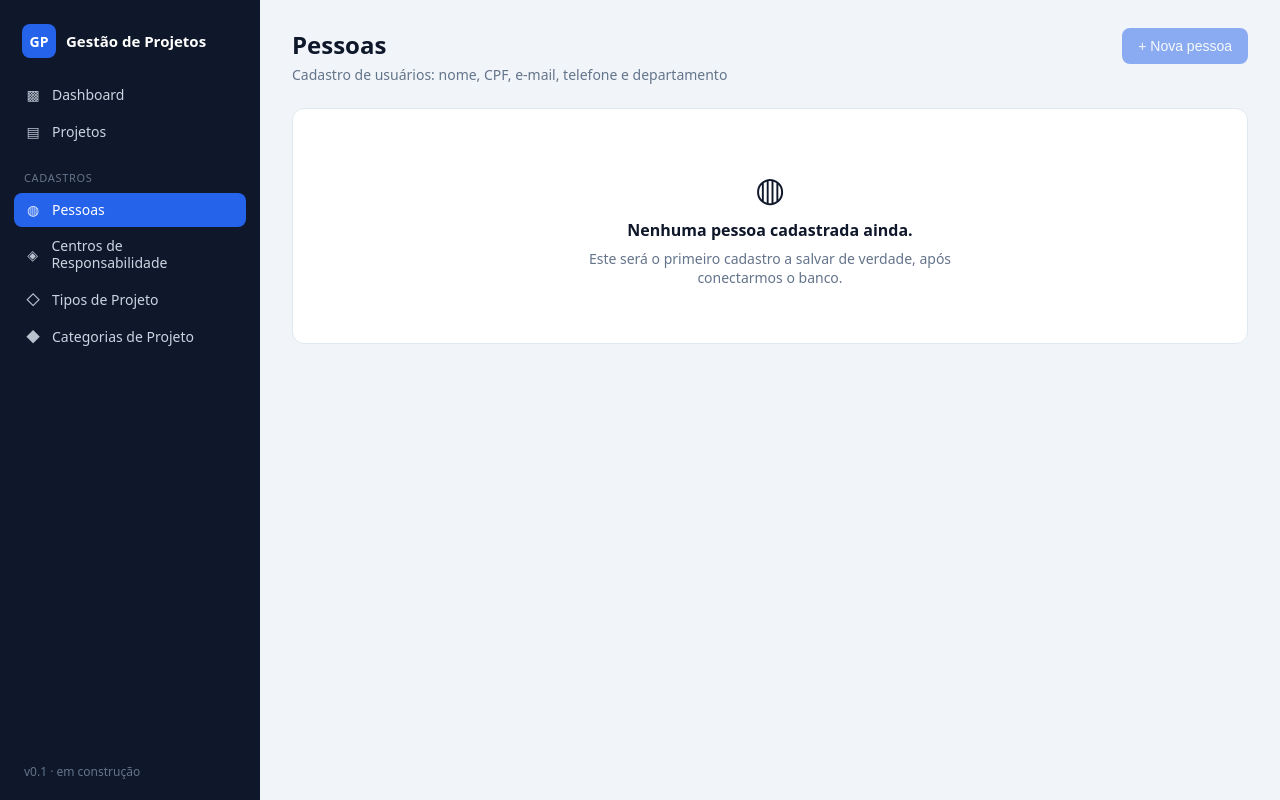
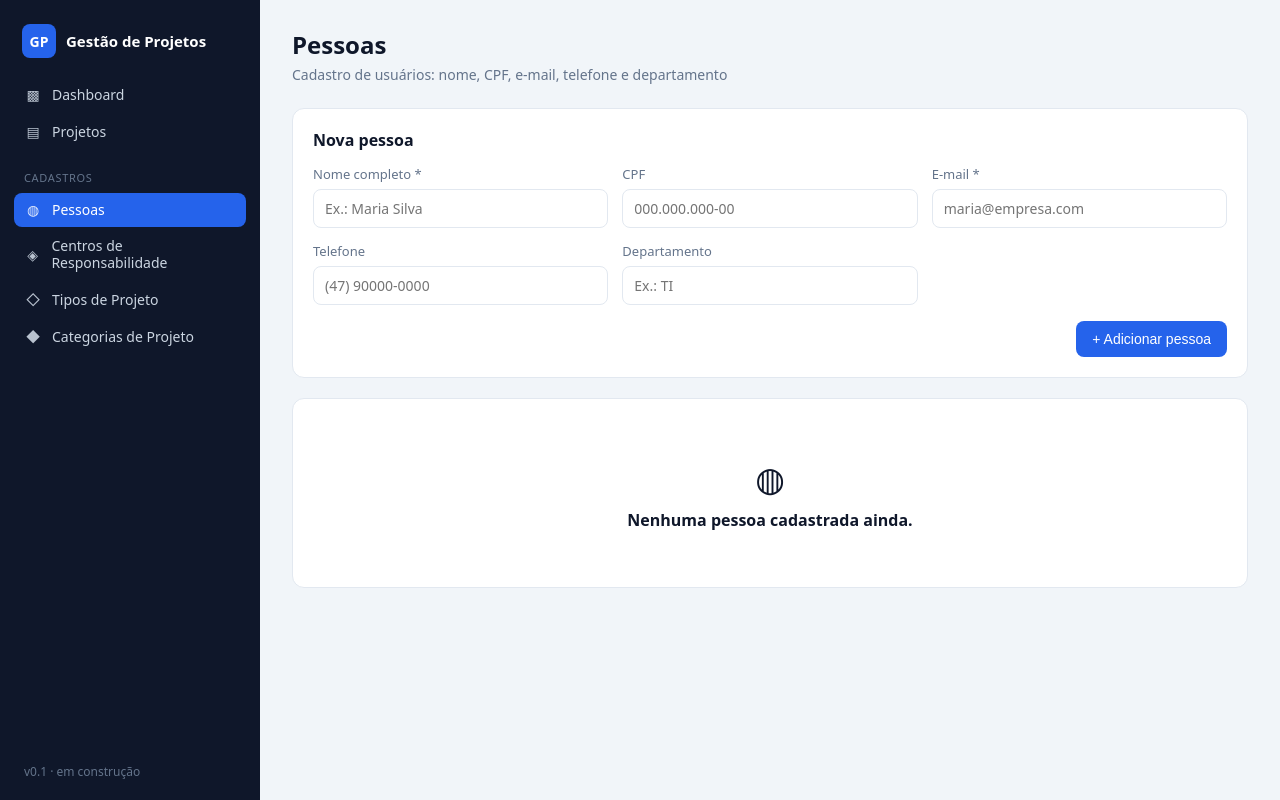
Before and after one commit to jardelfi-max/gestao-projetos, a React (Vite) app: page /#/cadastros/pessoas in a window 1280 px wide. Built offline with nearby package versions, Linux system fonts and the light colour scheme.

Commit message:
Cadastro de Pessoas funcional (adicionar, listar, excluir) com persistencia no navegador

```diff
--- a/src/index.css
+++ b/src/index.css
@@ -243,3 +243,119 @@ body {
   margin: 0;
   max-width: 420px;
 }
+
+/* ---------- Forms ---------- */
+.form-card {
+  margin-bottom: 20px;
+}
+
+.form-grid {
+  display: grid;
+  grid-template-columns: repeat(auto-fit, minmax(220px, 1fr));
+  gap: 14px;
+  margin-top: 14px;
+}
+
+.field {
+  display: flex;
+  flex-direction: column;
+  gap: 6px;
+}
+
+.field > span {
+  font-size: 13px;
+  color: var(--text-muted);
+}
+
+.field input {
+  padding: 9px 11px;
+  border: 1px solid var(--border);
+  border-radius: 8px;
+  font-size: 14px;
+  font-family: inherit;
+  color: var(--text);
+  background: #fff;
+}
+
+.field input:focus {
+  outline: none;
+  border-color: var(--primary);
+  box-shadow: 0 0 0 3px rgba(37, 99, 235, 0.12);
+}
+
+.form-error {
+  color: #dc2626;
+  font-size: 13px;
+  margin: 12px 0 0;
+}
+
+.form-actions {
+  margin-top: 16px;
+  display: flex;
+  justify-content: flex-end;
+}
+
+/* ---------- Table ---------- */
+.table-card {
+  padding: 0;
+  overflow: hidden;
+}
+
+.table-head-row {
+  padding: 16px 20px;
+  border-bottom: 1px solid var(--border);
+}
+
+.table-head-row .card-title {
+  margin: 0;
+}
+
+.table-wrap {
+  overflow-x: auto;
+}
+
+.data-table {
+  width: 100%;
+  border-collapse: collapse;
+  font-size: 14px;
+}
+
+.data-table th {
+  text-align: left;
+  padding: 12px 16px;
+  color: var(--text-muted);
+  font-weight: 600;
+  font-size: 12px;
+  text-transform: uppercase;
+  letter-spacing: 0.03em;
+  background: #f8fafc;
+  border-bottom: 1px solid var(--border);
+  white-space: nowrap;
+}
+
+.data-table td {
+  padding: 12px 16px;
+  border-bottom: 1px solid var(--border);
+}
+
+.data-table tr:last-child td {
+  border-bottom: none;
+}
+
+.data-table tbody tr:hover {
+  background: #f8fafc;
+}
+
+.btn-link-danger {
+  background: none;
+  border: none;
+  color: #dc2626;
+  cursor: pointer;
+  font-size: 13px;
+  padding: 4px 6px;
+  border-radius: 6px;
+}
+
+.btn-link-danger:hover {
+  background: #fef2f2;
+}
--- a/src/pages/cadastros/Pessoas.tsx
+++ b/src/pages/cadastros/Pessoas.tsx
@@ -1,19 +1,177 @@
+import { useEffect, useState } from 'react'
 import PageHeader from '../../components/PageHeader'
 import EmptyState from '../../components/EmptyState'
 
+type Pessoa = {
+  id: number
+  nomeCompleto: string
+  cpf: string
+  email: string
+  telefone: string
+  departamento: string
+}
+
+const STORAGE_KEY = 'gp.pessoas'
+
+const formVazio = {
+  nomeCompleto: '',
+  cpf: '',
+  email: '',
+  telefone: '',
+  departamento: '',
+}
+
 export default function Pessoas() {
+  const [pessoas, setPessoas] = useState<Pessoa[]>(() => {
+    const salvo = localStorage.getItem(STORAGE_KEY)
+    return salvo ? (JSON.parse(salvo) as Pessoa[]) : []
+  })
+  const [form, setForm] = useState(formVazio)
+  const [erro, setErro] = useState('')
+
+  // Salva no navegador sempre que a lista muda
+  useEffect(() => {
+    localStorage.setItem(STORAGE_KEY, JSON.stringify(pessoas))
+  }, [pessoas])
+
+  function atualizarCampo(campo: keyof typeof formVazio, valor: string) {
+    setForm((f) => ({ ...f, [campo]: valor }))
+  }
+
+  function adicionar(e: React.FormEvent) {
+    e.preventDefault()
+    if (!form.nomeCompleto.trim()) {
+      setErro('O nome completo é obrigatório.')
+      return
+    }
+    if (!form.email.trim()) {
+      setErro('O e-mail é obrigatório.')
+      return
+    }
+    const nova: Pessoa = {
+      id: Date.now(),
+      nomeCompleto: form.nomeCompleto.trim(),
+      cpf: form.cpf.trim(),
+      email: form.email.trim(),
+      telefone: form.telefone.trim(),
+      departamento: form.departamento.trim(),
+    }
+    setPessoas((lista) => [...lista, nova])
+    setForm(formVazio)
+    setErro('')
+  }
+
+  function excluir(id: number) {
+    setPessoas((lista) => lista.filter((p) => p.id !== id))
+  }
+
   return (
     <div className="page">
       <PageHeader
         title="Pessoas"
         subtitle="Cadastro de usuários: nome, CPF, e-mail, telefone e departamento"
-        action="+ Nova pessoa"
       />
-      <EmptyState
-        icon="◍"
-        message="Nenhuma pessoa cadastrada ainda."
-        hint="Este será o primeiro cadastro a salvar de verdade, após conectarmos o banco."
-      />
+
+      <form className="card form-card" onSubmit={adicionar}>
+        <h2 className="card-title">Nova pessoa</h2>
+        <div className="form-grid">
+          <label className="field">
+            <span>Nome completo *</span>
+            <input
+              value={form.nomeCompleto}
+              onChange={(e) => atualizarCampo('nomeCompleto', e.target.value)}
+              placeholder="Ex.: Maria Silva"
+            />
+          </label>
+          <label className="field">
+            <span>CPF</span>
+            <input
+              value={form.cpf}
+              onChange={(e) => atualizarCampo('cpf', e.target.value)}
+              placeholder="000.000.000-00"
+            />
+          </label>
+          <label className="field">
+            <span>E-mail *</span>
+            <input
+              type="email"
+              value={form.email}
+              onChange={(e) => atualizarCampo('email', e.target.value)}
+              placeholder="maria@empresa.com"
+            />
+          </label>
+          <label className="field">
+            <span>Telefone</span>
+            <input
+              value={form.telefone}
+              onChange={(e) => atualizarCampo('telefone', e.target.value)}
+              placeholder="(47) 90000-0000"
+            />
+          </label>
+          <label className="field">
+            <span>Departamento</span>
+            <input
+              value={form.departamento}
+              onChange={(e) => atualizarCampo('departamento', e.target.value)}
+              placeholder="Ex.: TI"
+            />
+          </label>
+        </div>
+
+        {erro && <p className="form-error">{erro}</p>}
+
+        <div className="form-actions">
+          <button type="submit" className="btn-primary">
+            + Adicionar pessoa
+          </button>
+        </div>
+      </form>
+
+      {pessoas.length === 0 ? (
+        <EmptyState icon="◍" message="Nenhuma pessoa cadastrada ainda." />
+      ) : (
+        <div className="card table-card">
+          <div className="table-head-row">
+            <h2 className="card-title">
+              Pessoas cadastradas ({pessoas.length})
+            </h2>
+          </div>
+          <div className="table-wrap">
+            <table className="data-table">
+              <thead>
+                <tr>
+                  <th>Nome completo</th>
+                  <th>CPF</th>
+                  <th>E-mail</th>
+                  <th>Telefone</th>
+                  <th>Departamento</th>
+                  <th></th>
+                </tr>
+              </thead>
+              <tbody>
+                {pessoas.map((p) => (
+                  <tr key={p.id}>
+                    <td>{p.nomeCompleto}</td>
+                    <td>{p.cpf || '—'}</td>
+                    <td>{p.email}</td>
+                    <td>{p.telefone || '—'}</td>
+                    <td>{p.departamento || '—'}</td>
+                    <td>
+                      <button
+                        type="button"
+                        className="btn-link-danger"
+                        onClick={() => excluir(p.id)}
+                      >
+                        Excluir
+                      </button>
+                    </td>
+                  </tr>
+                ))}
+              </tbody>
+            </table>
+          </div>
+        </div>
+      )}
     </div>
   )
 }
```
